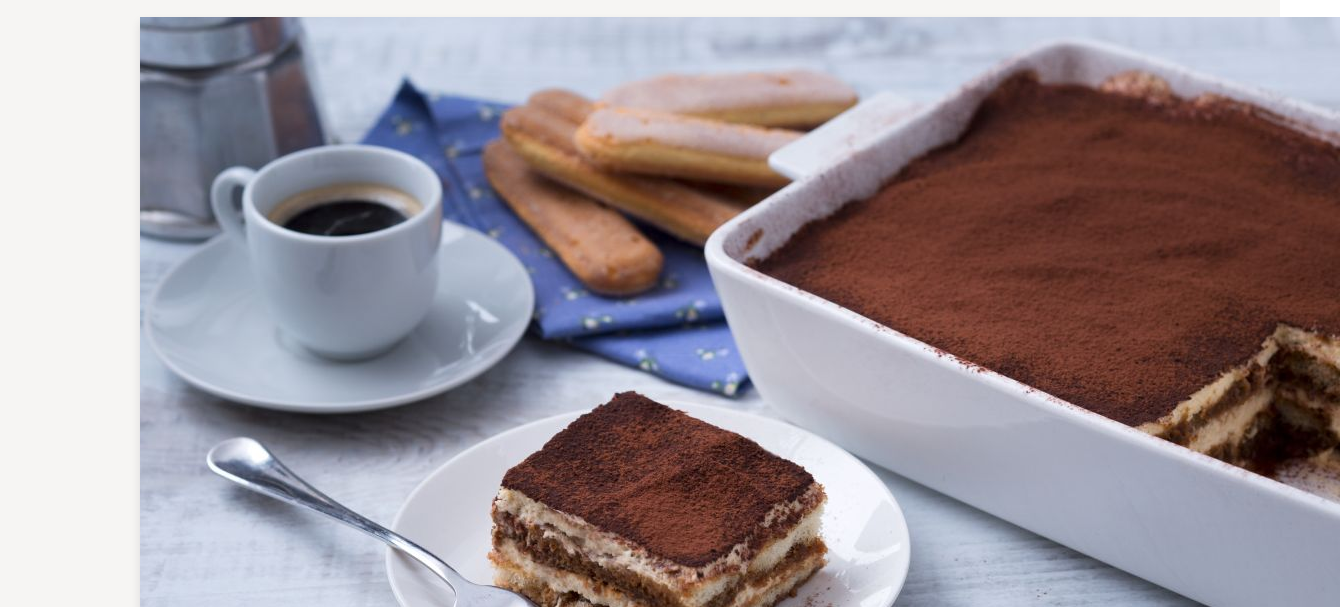
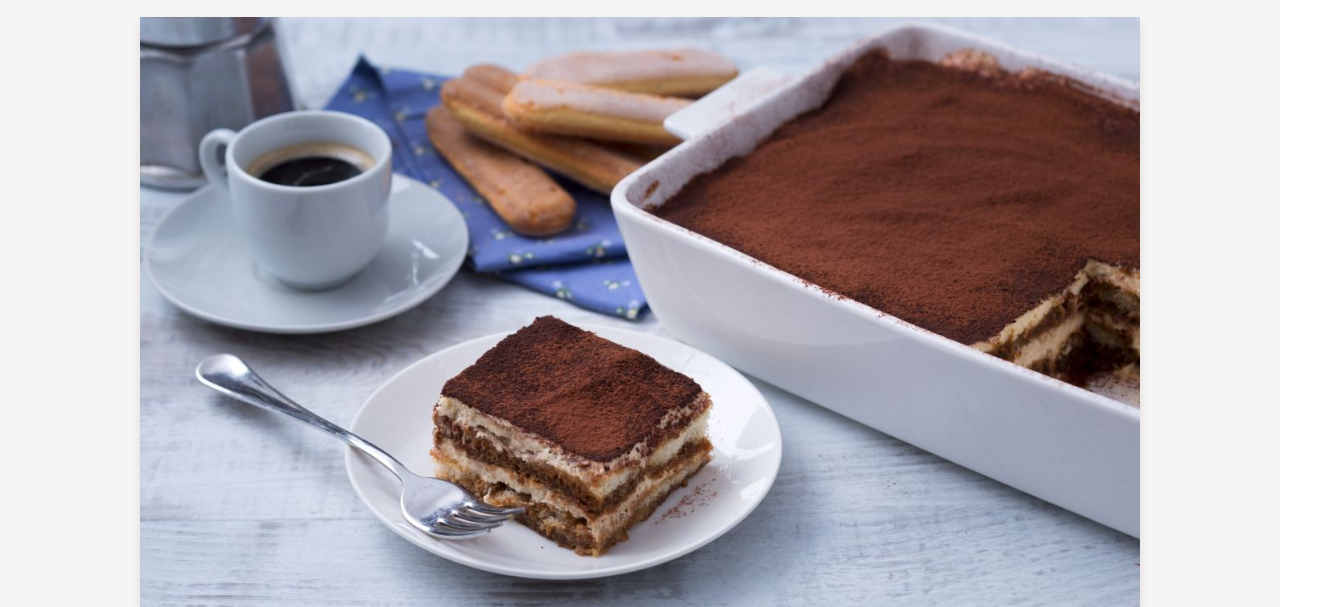
Before and after one commit to Carlomadella/htmlcss-responsive-layout, a plain HTML site: page giallo_booleano/giallo_booleano_mobile_first_starter/index.html in a window 1280 px wide. Shown: the part 193-800 px from the top of the page, 1340 px wide, since content can reach past the window. Drawn offline with Linux system fonts and the light colour scheme.

Commit message:
[UPD] third quest: immagine centrata nel contenitore

```diff
--- a/giallo_booleano/giallo_booleano_mobile_first_starter/css/responsive.css
+++ b/giallo_booleano/giallo_booleano_mobile_first_starter/css/responsive.css
@@ -18,7 +18,11 @@
         display: inline-block;
     }
 
-
+    .recipe-video img{
+        width: 100%;
+        height: 100%;
+        object-fit: cover;
+    }
 
 }
 
```
